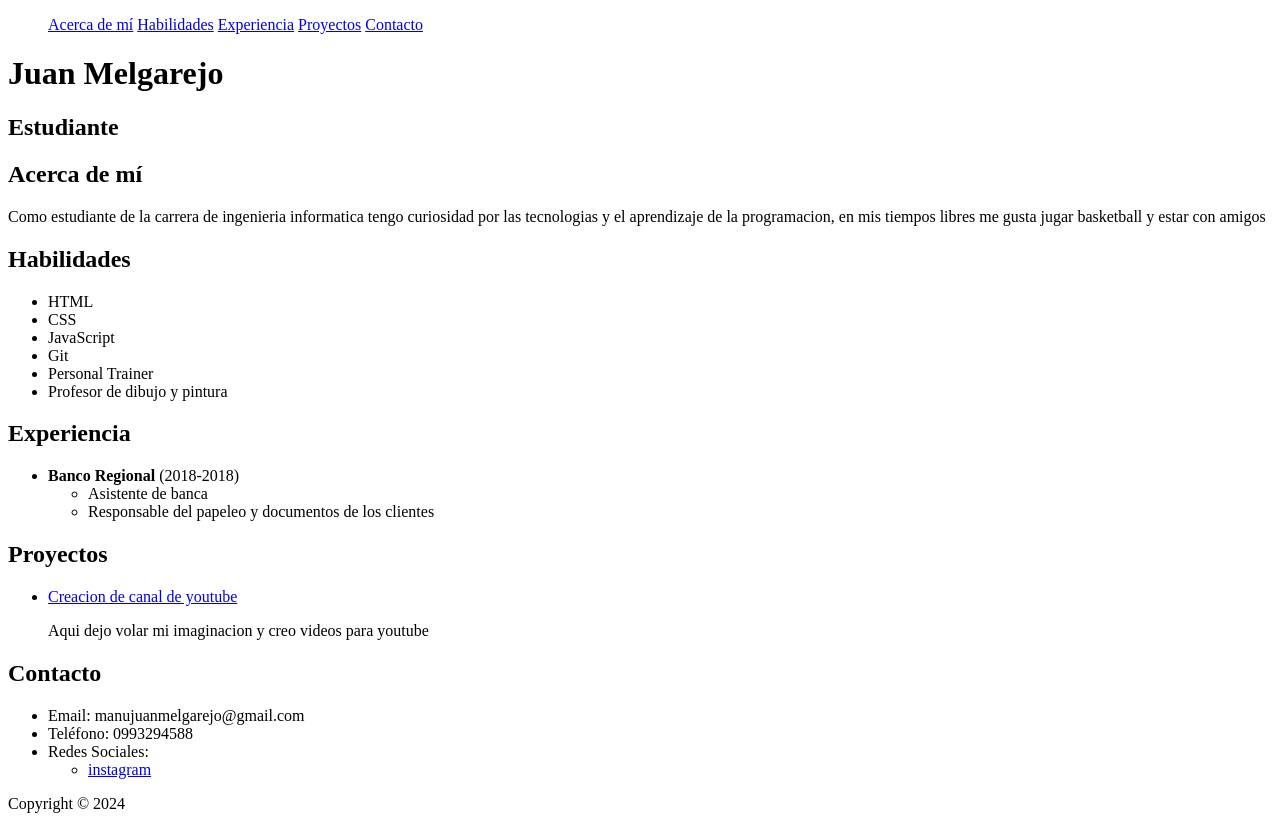
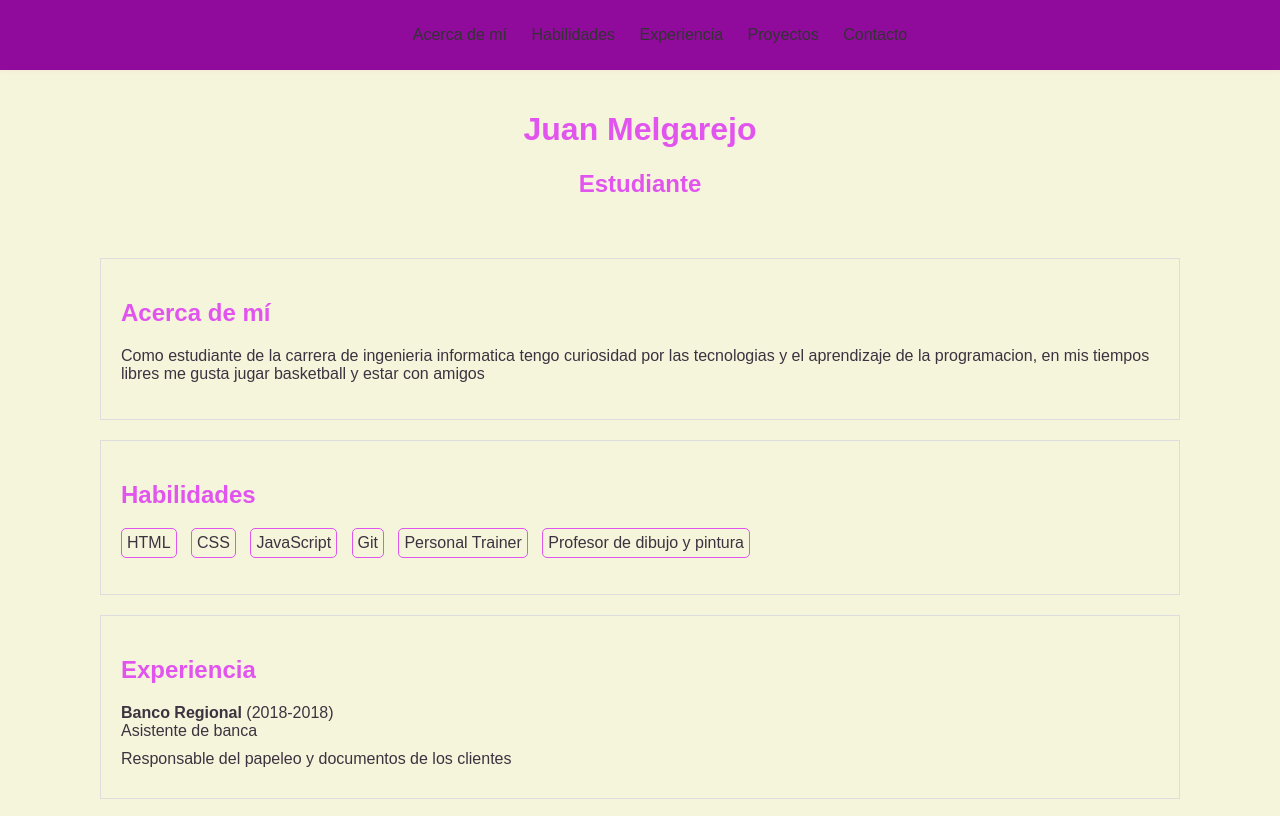
Before and after one commit to jhpkn22/MiProfoliopy, a plain HTML site: page index.html in a window 1280 px wide. Shown: the top 816 px of the page. Drawn offline with Linux system fonts and the light colour scheme.

Commit message:
html y css terminados!

```diff
--- a/index.html
+++ b/index.html
@@ -2,18 +2,24 @@
 <html>
   <head>
     <title>Mi portafolio personal</title>
+    <link rel="stylesheet" href="./style.css" />
+    <link
+  rel="stylesheet"
+  href="https://cdnjs.cloudflare.com/ajax/libs/font-awesome/4.7.0/css/font-awesome.min.css"
+/>
+<link rel="stylesheet" href="./style.css" />
   </head>
   <body>
     <header>
-      <nav>
-        <ul>
-          <a href="#acerca-de-mi">Acerca de mí</a>
-          <a href="#habilidades">Habilidades</a>
-          <a href="#experiencia">Experiencia</a>
-          <a href="#proyectos">Proyectos</a>
-          <a href="#contacto">Contacto</a>
-        </ul>
-      </nav>
+        <nav>
+            <ul>
+              <a class="menu-item" href="#acerca-de-mi">Acerca de mí</a>
+              <a class="menu-item" href="#habilidades">Habilidades</a>
+              <a class="menu-item" href="#experiencia">Experiencia</a>
+              <a class="menu-item" href="#proyectos">Proyectos</a>
+              <a class="menu-item" href="#contacto">Contacto</a>
+            </ul>
+          </nav>
       <h1>Juan Melgarejo</h1>
       <h2>Estudiante</h2>
     </header>
@@ -71,8 +77,9 @@
             Redes Sociales:
             <ul>
               <li>
-                <a href="https://www.instagram.com/juanmamel_?igsh=cWh0amplazh2bWQ1&utm_source=qr">instagram</a>
+                <a href="https://www.instagram.com/juanmamel_?igsh=cWh0amplazh2bWQ1&utm_source=qr"style="font-size:24px" class="fa">&#xf16d;</a>
               </li>
+
               <!-- Agrega más redes sociales si lo deseas -->
             </ul>
           </li>
--- /dev/null
+++ b/style.css
@@ -0,0 +1,102 @@
+body {
+    font-family: Arial, sans-serif;
+    margin: 0;
+    color: #3d323f;
+    padding-top: 70px;
+  }
+  nav {
+    position: fixed;
+    top: 0;
+    left: 0;
+    width: 100%;
+    background-color: #900a9c;
+    box-shadow: 0 0 5px rgba(207, 87, 87, 0.1);
+  }
+  .menu-item:hover {
+    background-color: #ddd;
+    transition: all 0.4s ease-in-out;
+  }
+  .menu-item {
+    text-decoration: none;
+    color: #333;
+    padding: 10px;
+    display: inline-block;
+  }
+  header {
+    background-color: #F5F5DC;
+    color: #e154ee;
+    text-align: center;
+    padding: 20px;
+    margin-bottom: 20px;
+  }
+  section {
+    padding: 20px;
+    border: 1px solid #ddd;
+    margin-bottom: 20px;
+  }
+  h2	{
+    color:#e154ee
+  }
+  #habilidades ul {
+    list-style: none;
+    padding: 0;
+  }
+
+  #habilidades ul li {
+    display: inline-block;
+    padding: 5px;
+    border: 1px solid #e154ee;
+    border-radius: 5px;
+    margin-right: 10px;
+  }
+  #experiencia ul {
+    list-style: none;
+    padding: 0;
+    margin: 0;
+  }
+
+  #experiencia ul li {
+    margin-bottom: 10px;
+  }
+  #proyectos ul {
+    list-style: none;
+    padding: 0;
+    margin: 0;
+  }
+
+  #proyectos ul li a {
+    text-decoration: none;
+    color: #333;
+  }
+
+  #proyectos ul li a:hover {
+    text-decoration: underline;
+  }
+  body{
+    background-color: #F5F5DC;
+    padding-left: 100px;
+    padding-right: 100px;
+  }
+  #sociales {
+    list-style: none;
+    padding: 0;
+    margin-top: 10px;
+  }
+  #sociales li {
+    list-style: none;
+    display: inline-block;
+    padding: 5px;
+  }
+
+  .fa {
+    color: #333;
+    text-decoration: none;
+    margin-left: 0px;
+  }
+
+  footer {
+    background-color: #333;
+    color: #fff;
+    text-align: center;
+    padding: 10px;
+  }
```
